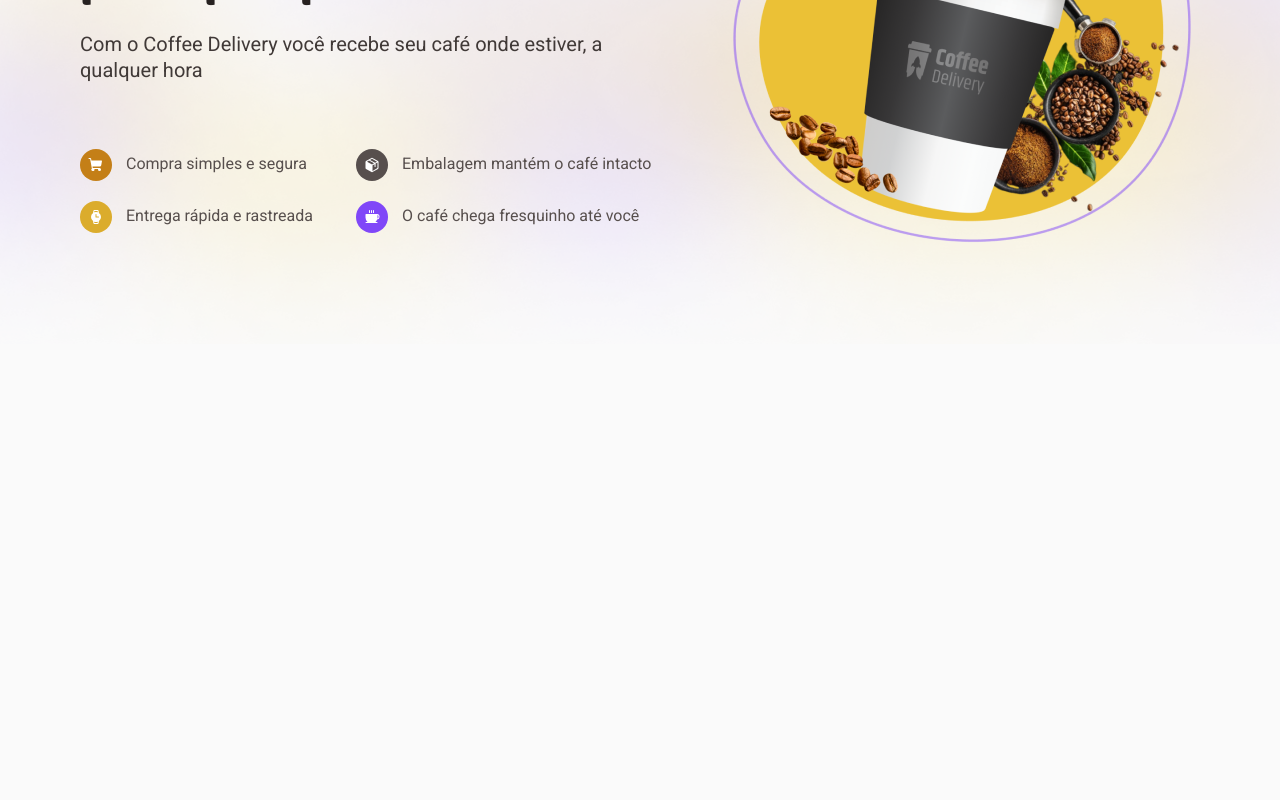
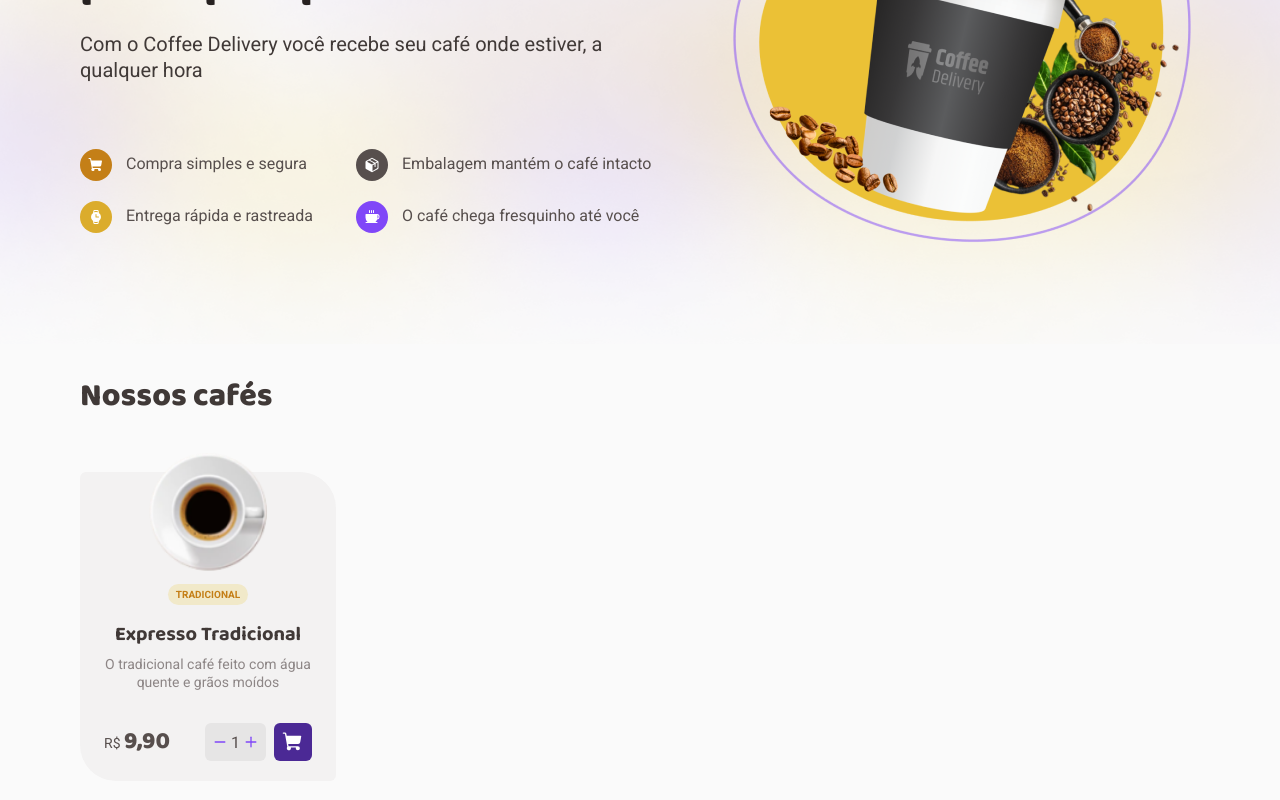
Before and after one commit to F4ELL/coffee-delivery, a React (Vite) app: page / in a window 1280 px wide. Shown: the part 308-1108 px from the top of the page. Before the commit the page ends 800 px from the top, so only its background shows below. Built offline with nearby package versions, Linux system fonts and the light colour scheme.

Commit message:
feat: card coffee

```diff
--- /dev/null
+++ b/src/components/Count/index.tsx
@@ -0,0 +1,21 @@
+import { useTheme } from "styled-components";
+import { CountContainer } from "./styles";
+import { Minus, Plus } from "phosphor-react";
+
+export function Count() {
+    const theme = useTheme()
+
+    return (
+        <CountContainer>
+            <button>
+                <Minus size={14} color={theme.purple} weight="bold" />
+            </button>
+
+            <span>1</span>
+
+            <button>
+                <Plus size={14} color={theme.purple} weight="bold" />
+            </button>
+        </CountContainer>
+    )
+}
--- /dev/null
+++ b/src/components/Count/styles.ts
@@ -0,0 +1,21 @@
+import styled from 'styled-components'
+
+export const CountContainer = styled.div`
+    display: flex;
+    align-items: center;
+    gap: 0.25rem;
+
+    background-color: ${({ theme }) => theme['base-button']};
+    border-radius: 6px;
+
+    padding: 0.5rem;
+
+    button {
+        display: flex;
+        align-items: center;
+        justify-content: center;
+
+        background-color: transparent;
+        border: 0;
+    }
+`
--- a/src/pages/Home/index.tsx
+++ b/src/pages/Home/index.tsx
@@ -1,6 +1,8 @@
-import { BannerIcon, BannerIntro, BannerIntroContent, BannerQualities, BannerQualitiesItem, BannerTextArea, HomeContainer } from "./styles";
+import { Badge, BannerIcon, BannerIntro, BannerIntroContent, BannerQualities, BannerQualitiesItem, BannerTextArea, CoffeeCard, HomeContainer, ListCards, ListCardsContent, Price, PriceAmountArea, PriceAmountActions, AddCardButton } from "./styles";
 import CoffeeImg from '../../assets/coffee.png'
 import { ShoppingCart, Package, Coffee, Watch } from 'phosphor-react'
+import ExpressoImg from '../../assets/expresso.png'
+import { Count } from "../../components/Count";
 
 export function Home() {
     return (
@@ -16,7 +18,7 @@ export function Home() {
                                 <BannerIcon
                                     variant="shop"
                                 >
-                                    <ShoppingCart size={16} weight="fill" color="white"/>
+                                    <ShoppingCart size={16} weight="fill" color="white" />
                                 </BannerIcon>
                                 <span>Compra simples e segura</span>
                             </BannerQualitiesItem>
@@ -24,7 +26,7 @@ export function Home() {
                                 <BannerIcon
                                     variant="package"
                                 >
-                                    <Package size={16} weight="fill" color="white"/>
+                                    <Package size={16} weight="fill" color="white" />
                                 </BannerIcon>
                                 <span>Embalagem mantém o café intacto</span>
                             </BannerQualitiesItem>
@@ -32,7 +34,7 @@ export function Home() {
                                 <BannerIcon
                                     variant="watch"
                                 >
-                                    <Watch size={16} weight="fill" color="white"/>
+                                    <Watch size={16} weight="fill" color="white" />
                                 </BannerIcon>
                                 <span>Entrega rápida e rastreada</span>
                             </BannerQualitiesItem>
@@ -40,7 +42,7 @@ export function Home() {
                                 <BannerIcon
                                     variant="coffee"
                                 >
-                                    <Coffee size={16} weight="fill" color="white"/>
+                                    <Coffee size={16} weight="fill" color="white" />
                                 </BannerIcon>
                                 <span>O café chega fresquinho até você</span>
                             </BannerQualitiesItem>
@@ -49,6 +51,34 @@ export function Home() {
                     <img src={CoffeeImg} alt="" />
                 </BannerIntroContent>
             </BannerIntro>
+
+            <ListCards>
+                <h2>Nossos cafés</h2>
+                <ListCardsContent>
+                    <CoffeeCard>
+                        <img src={ExpressoImg} alt="Café expresso" />
+
+                        <Badge>Tradicional</Badge>
+
+                        <h4>Expresso Tradicional</h4>
+                        <p>O tradicional café feito com água quente e grãos moídos</p>
+
+                        <PriceAmountArea>
+                            <Price>
+                                R$ <strong>9,90</strong>
+                            </Price>
+                            <PriceAmountActions>
+                                <Count />
+
+                                <AddCardButton>
+                                    <ShoppingCart size={22} weight="fill" color="white" />
+                                </AddCardButton>
+                            </PriceAmountActions>
+                        </PriceAmountArea>
+                    </CoffeeCard>
+
+                </ListCardsContent>
+            </ListCards>
         </HomeContainer>
     )
 }
--- a/src/pages/Home/styles.ts
+++ b/src/pages/Home/styles.ts
@@ -86,3 +86,120 @@ export const BannerIcon = styled.div<Props>`
 
     background-color: ${({ theme, variant }) => theme[colorsIcons[variant]]};
 `
+
+export const ListCards = styled.section`
+    width: 100%;
+    max-width: 70rem;
+    margin: 0 auto;
+
+    padding: 2rem 0 10rem 0;
+
+    h2 {
+        font-family: 'Baloo 2', cursive;
+        font-size: 2rem;
+        font-weight: 800;
+        line-height: 41.6px;
+        color: ${({ theme }) => theme['base-subtitle']};
+
+        margin-bottom: 3.375rem;
+    }
+`
+
+export const ListCardsContent = styled.div`
+    display: grid;
+    grid-template-columns: repeat(4, 1fr);
+    gap: 2.5rem 2rem;
+`
+
+export const CoffeeCard = styled.div`
+    background-color: ${({ theme }) => theme['base-card']};
+
+    display: flex;
+    flex-direction: column;
+    align-items: center;
+
+    border-top-right-radius: 36px;
+    border-bottom-left-radius: 36px;
+    border-bottom-right-radius: 6px;
+    border-top-left-radius: 6px;
+
+    padding: 1.25rem 1.5rem;
+
+    img {
+        width: 7.5rem;
+        height: 7.5rem;
+
+        margin-top: -2.5rem;
+        margin-bottom: 0.75rem;
+    }
+
+    h4 {
+        font-family: 'Baloo 2', cursive;
+        font-size: 1.25rem;
+        font-weight: 700;
+        line-height: 26px;
+        color: ${({ theme }) => theme['base-subtitle']};
+
+        margin-top: 1rem;
+    }
+
+    p {
+        max-width: 13.5rem;
+        font-size: 0.875rem;
+        line-height: 18.2px;
+        text-align: center;
+        color: ${({ theme }) => theme['base-label']};
+
+        margin-top: 0.5rem;
+        margin-bottom: 2rem;
+    }
+`
+
+export const Badge = styled.span`
+    font-size: 0.625rem;
+    font-weight: 700;
+    line-height: 13px;
+    text-transform: uppercase;
+    color: ${({ theme }) => theme['yellow-dark']};
+
+    background-color: ${({ theme }) => theme['yellow-light']};
+    padding: 0.25rem 0.5rem;
+    border-radius: 100px;
+`
+
+export const Price = styled.span`
+    font-size: 0.875rem;
+    line-height: 18.2px;
+
+    strong {
+        font-family: 'Baloo 2', cursive;
+        font-size: 1.5rem;
+        font-weight: 800;
+        line-height: 31.2px;
+    }
+`
+
+export const PriceAmountArea = styled.div`
+    width: 100%;
+
+    display: flex;
+    align-items: center;
+    justify-content: space-between;
+`
+
+export const PriceAmountActions = styled.div`
+    display: flex;
+    gap: 0.5rem;
+`
+
+export const AddCardButton = styled.button`
+    display: flex;
+    justify-content: center;
+    align-items: center;
+
+    background-color: ${({ theme }) => theme['purple-dark']};
+    border: 0;
+    border-radius: 6px;
+
+    padding: 0.5rem;
+`
```
